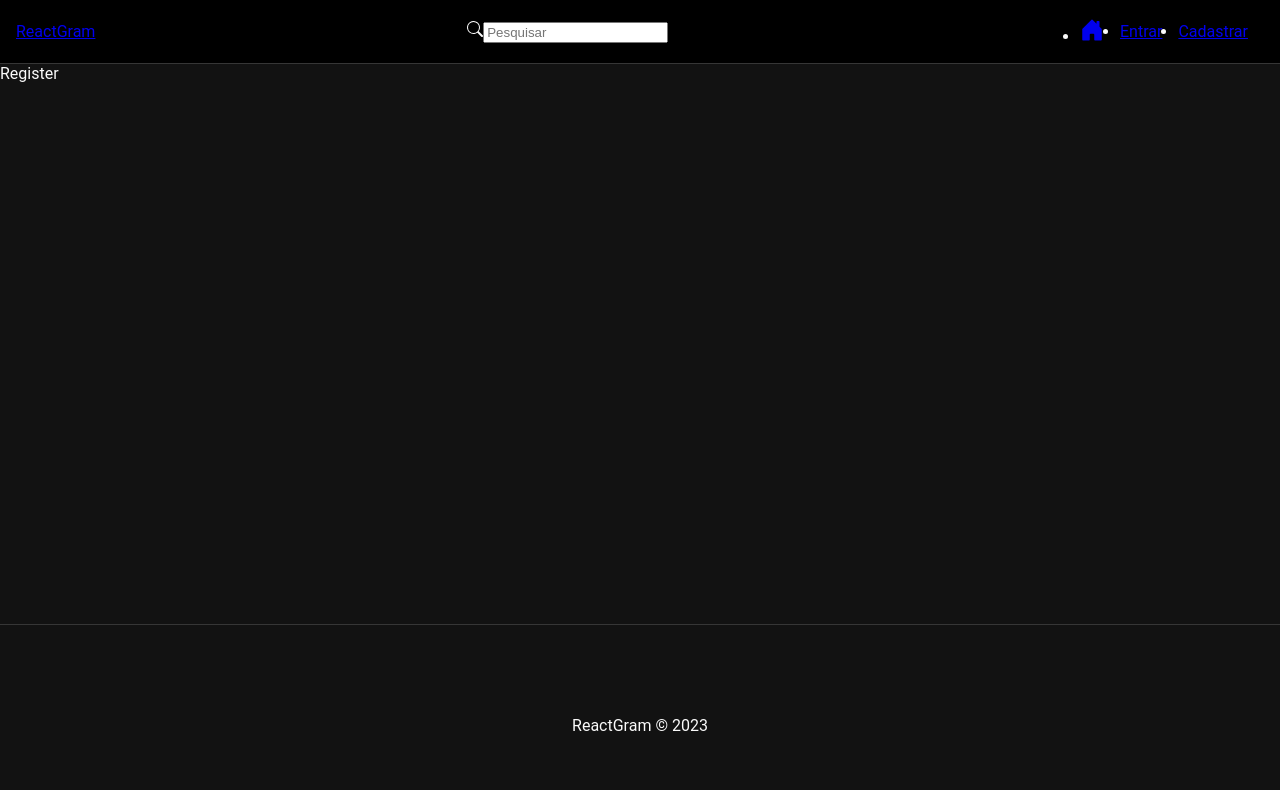
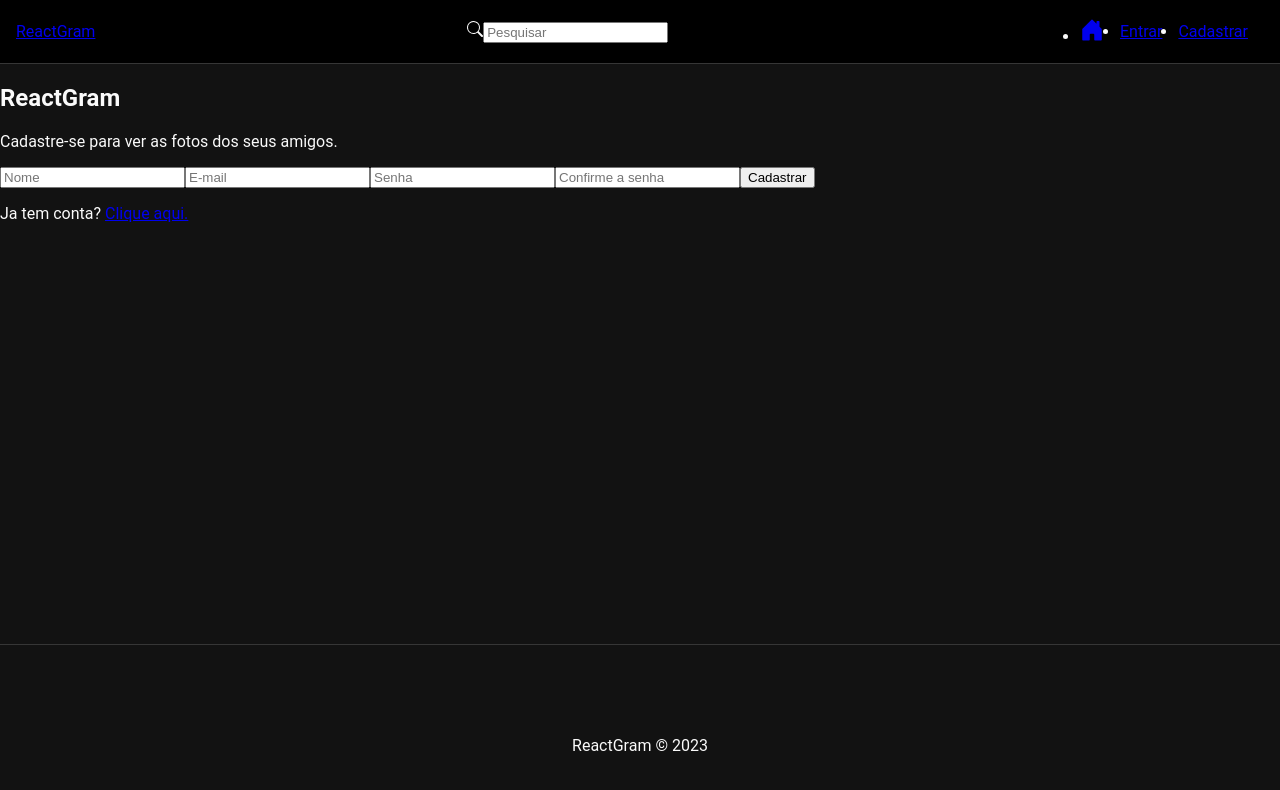
Before and after one commit to grevizirsky/Reactgram, a React (Create React App) app in the folder frontend/: page /register in a window 1280 px wide. Shown: the top 790 px of the page. Built offline with nearby package versions, Linux system fonts and the light colour scheme.

Commit message:
creating register form

```diff
--- a/frontend/src/pages/Auth/Register.js
+++ b/frontend/src/pages/Auth/Register.js
@@ -1,8 +1,29 @@
 import "./Auth.css"
 
+//components
+import { Link } from 'react-router-dom'
+
+//hooks
+import { useState, useEffect } from "react"
+
 const Register = () => {
+  const handleSubmit = (e) => {
+    e.preventDefault()
+  }
+
   return (
-    <div>Register</div>
+    <div>
+      <h2>ReactGram</h2>
+      <p className="subtitle">Cadastre-se para ver as fotos dos seus amigos.</p>
+      <form onSubmit={handleSubmit}>
+        <input type="text" placeholder="Nome" />
+        <input type="email" placeholder="E-mail" />
+        <input type="password" placeholder="Senha" />
+        <input type="password" placeholder="Confirme a senha" />
+        <input type="submit" value="Cadastrar" />
+      </form>
+      <p>Ja tem conta? <Link to="/login">Clique aqui.</Link></p>
+    </div>
   )
 }
 
```
